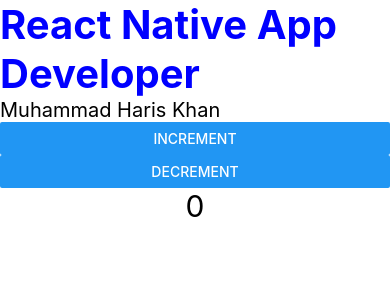
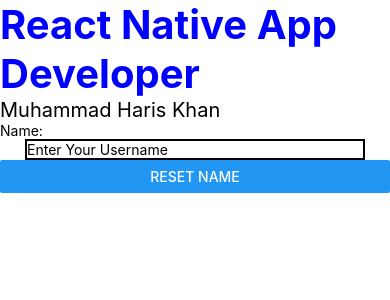
Before and after one commit to Hariskhan22199/Native-First-Project, a React Native app: screen / in a window 390 px wide. Shown: the top 300 px of the page. Built offline with nearby package versions, Linux system fonts and the light colour scheme.

Commit message:
TextINput

```diff
--- a/App.jsx
+++ b/App.jsx
@@ -6,6 +6,7 @@
 import OnPress from './src/components/OnPress'
 import UseState from './src/components/UseState'
 import Props from './src/components/Props'
+import InputText from './src/components/InputText'
 const App = () => {
   return (
     <View>
@@ -17,7 +18,8 @@
         {/* <OnPress/> */}
 
         {/* <UseState/> */}
-        <Props/>
+        {/* <Props/> */}
+        <InputText/>
     </View>
 
   )
--- /dev/null
+++ b/src/components/InputText.jsx
@@ -0,0 +1,16 @@
+import { View, Text,TextInput ,Button} from 'react-native'
+import React, { useState } from 'react'
+
+const InputText = () => {
+    const[name,setName]=useState("")
+  return (
+    <View>
+      <Text>Name:{name}</Text>
+   <TextInput style={{borderColor:'black' ,borderWidth:2,width:340,alignSelf: 'center'} }placeholder='Enter Your Username'onChangeText={(text) => setName(text)}
+   />
+   <Button title="Reset name" onPress={()=>setName('')}/>
+    </View>
+  )
+}
+
+export default InputText
```
